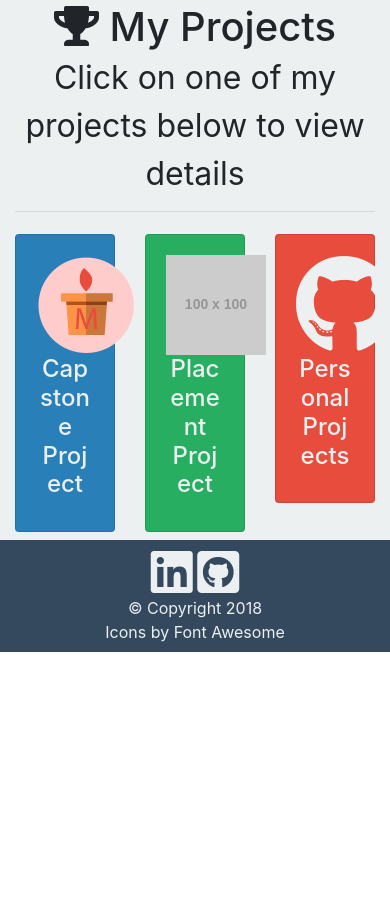
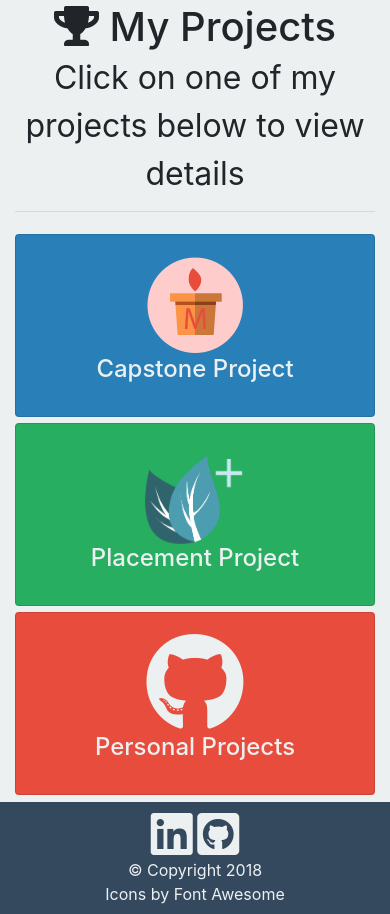
Before and after one commit to conjamver/portfolio_old, a plain HTML site: page index.html in a window 390 px wide. Shown: the part 1411-2325 px from the top of the page. Before the commit the page ends 2063 px from the top, so only its background shows below. Drawn offline with nearby package versions, Linux system fonts and the light colour scheme; placeholder pictures from the web are drawn by us.

Commit message:
Added placement logo, fixed mobile view for project section

```diff
--- a/index.html
+++ b/index.html
@@ -115,7 +115,7 @@
 
             <div class="row">
             <!-- Capstone Project -->
-                <div class="col-4">
+                <div class="col-md-4">
                     <div class="card" id="capstoneCard">
 
                         <div class="card-body">
@@ -125,17 +125,17 @@
                     </div>
                 </div>
                  <!-- Capstone Project -->
-                <div class="col-4">
+                <div class="col-md-4">
                 <div class="card" id="placementCard">
                         <div class="card-body">
-                        <img class="" src="https://via.placeholder.com/100" alt="IT Placement" width="100" height="100">
+                        <img class="" src="img/placement_logo.png" alt="IT Placement" width="100" height="100">
 
                             <h4 class="card-title">Placement Project</h4>
                         </div>
                     </div>
                 </div>
                 <!-- Personal projects -->
-                <div class="col-4">
+                <div class="col-md-4">
                 <div class="card" id="personalCard">
                     <div class="card-body">
                         <i class="fab fa-github" style="font-size: 100px;"></i>
```
Also changed, not shown: img/placement_logo.png (added).
